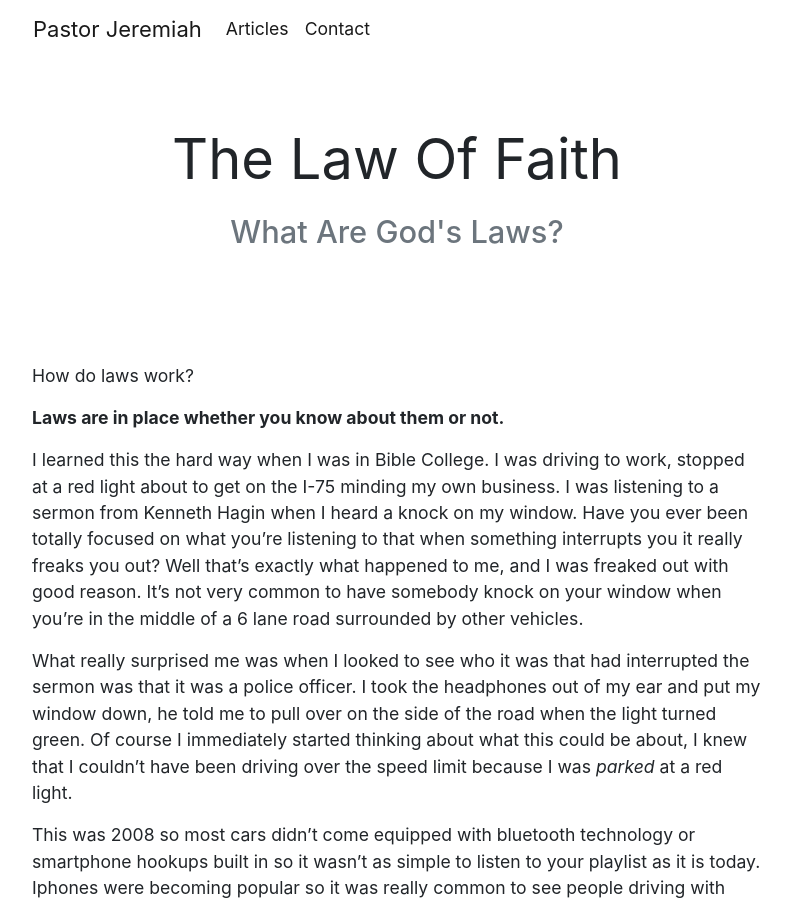
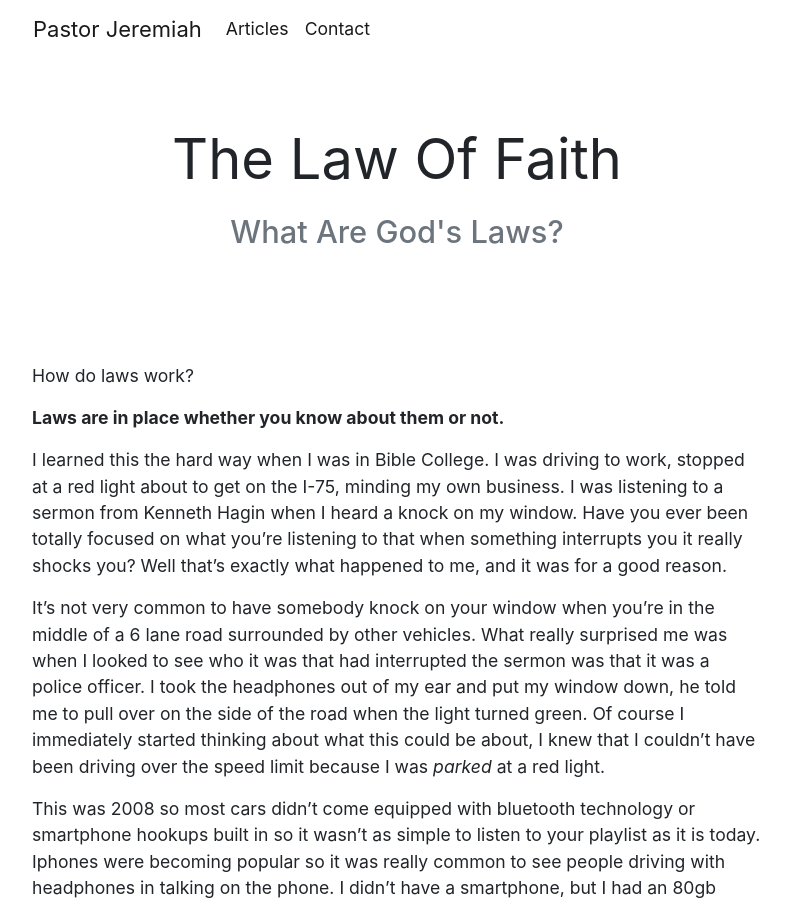
Before and after one commit to jmofyi/pastorjeremiah, a Jekyll site: the page built from _posts/2019-04-16-the-law-of-faith.md, in a window 1280 px wide and 900 px high. Shown: the whole window, without its empty margins (243-1034 px from the left). Built offline with Jekyll 4.4.1, drawn with Linux system fonts in a browser that asks for light colours.

Commit message:
Update from Forestry.io Jeremiah Thomas updated _posts/2019-04-16-the-law-of-faith.md

```diff
--- a/_posts/2019-04-16-the-law-of-faith.md
+++ b/_posts/2019-04-16-the-law-of-faith.md
@@ -11,9 +11,9 @@ How do laws work?
 
 **Laws are in place whether you know about them or not.**
 
-I learned this the hard way when I was in Bible College. I was driving to work, stopped at a red light about to get on the I-75 minding my own business. I was listening to a sermon from Kenneth Hagin when I heard a knock on my window. Have you ever been totally focused on what you’re listening to that when something interrupts you it really freaks you out? Well that’s exactly what happened to me, and I was freaked out with good reason. It’s not very common to have somebody knock on your window when you’re in the middle of a 6 lane road surrounded by other vehicles.
+I learned this the hard way when I was in Bible College. I was driving to work, stopped at a red light about to get on the I-75,  minding my own business. I was listening to a sermon from Kenneth Hagin when I heard a knock on my window. Have you ever been totally focused on what you’re listening to that when something interrupts you it really shocks you? Well that’s exactly what happened to me, and it was for a good reason.
 
-What really surprised me was when I looked to see who it was that had interrupted the sermon was that it was a police officer. I took the headphones out of my ear and put my window down, he told me to pull over on the side of the road when the light turned green. Of course I immediately started thinking about what this could be about, I knew that I couldn’t have been driving over the speed limit because I was _parked_ at a red light.
+It’s not very common to have somebody knock on your window when you’re in the middle of a 6 lane road surrounded by other vehicles. What really surprised me was when I looked to see who it was that had interrupted the sermon was that it was a police officer. I took the headphones out of my ear and put my window down, he told me to pull over on the side of the road when the light turned green. Of course I immediately started thinking about what this could be about, I knew that I couldn’t have been driving over the speed limit because I was _parked_ at a red light.
 
 This was 2008 so most cars didn’t come equipped with bluetooth technology or smartphone hookups built in so it wasn’t as simple to listen to your playlist as it is today. Iphones were becoming popular so it was really common to see people driving with headphones in talking on the phone. I didn’t have a smartphone, but I had an 80gb classic ipod loaded full of sermons, and that’s what I was listening to. I didn’t think anything about me having my headphones in. (If you’re under 20 years old this probably all sounds very strange - but living through the transition from home phones to cell phones to smartphones meant that society was trying to figure out and adapt to it all)
 
```
